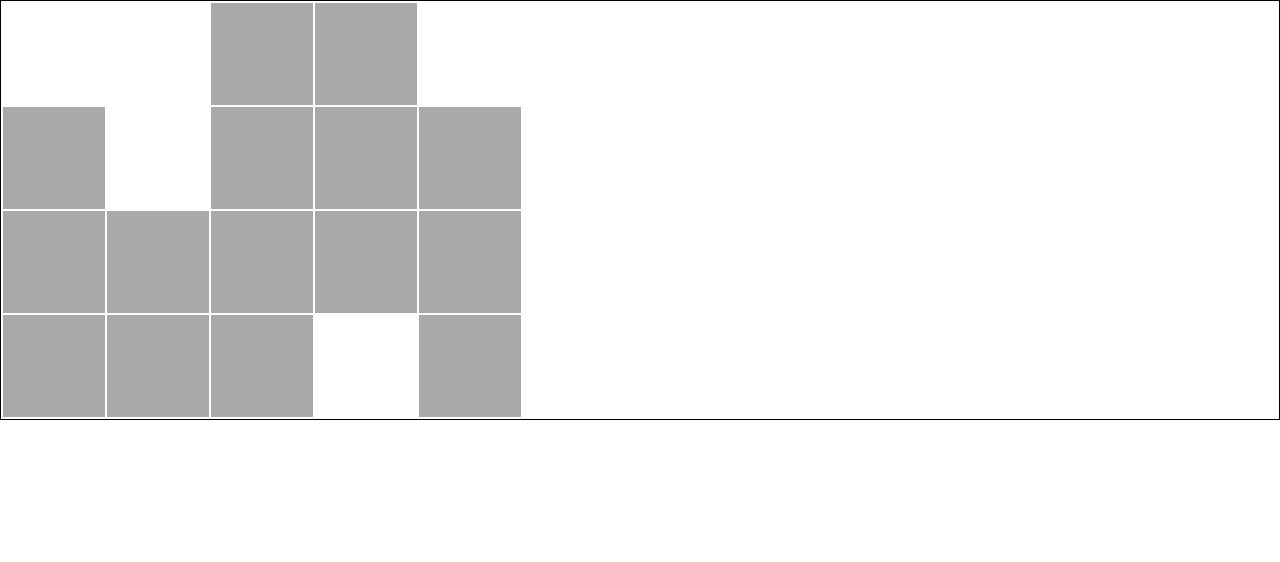
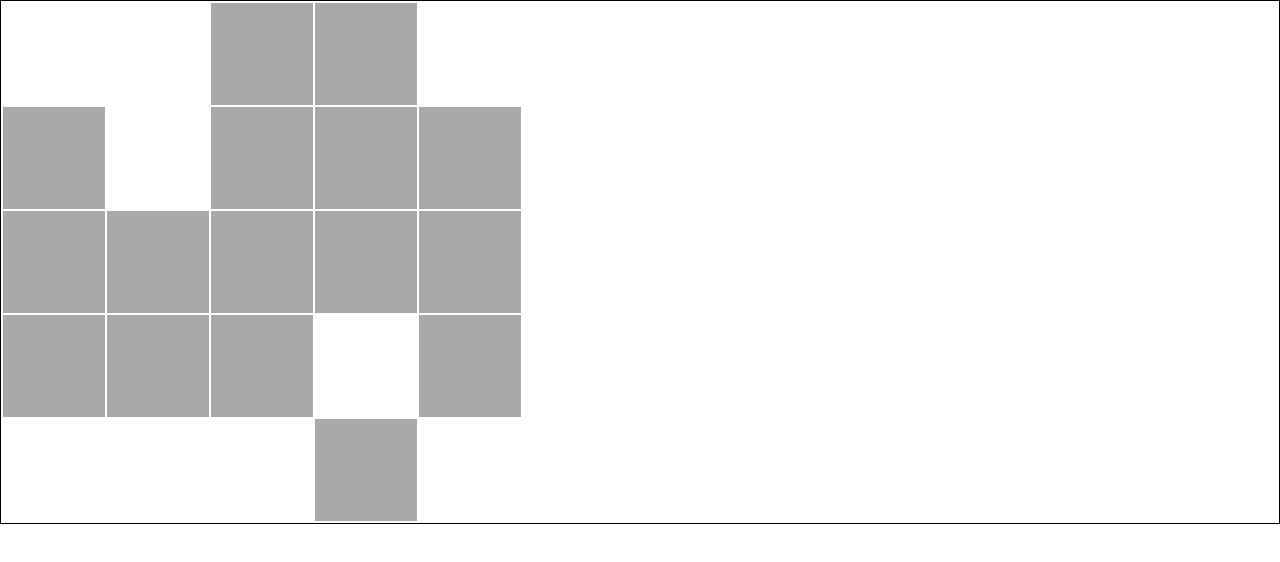
Before and after one commit to Joyce-w/39_React, a React (Create React App) app in the folder 39.7_Component_Design/: page / in a window 1280 px wide. Shown: the top 562 px of the page. Built offline with nearby package versions, Linux system fonts and the light colour scheme.

Commit message:
change tile to react to click

```diff
--- a/39.7_Component_Design/src/Board.js
+++ b/39.7_Component_Design/src/Board.js
@@ -27,16 +27,16 @@ import "./Board.css";
  *
  **/
 
-function Board({ nrows = 5, ncols = 4, chanceLightStartsOn = 0.4 }) {
+function Board({ nrows = 5, ncols = 5, chanceLightStartsOn = 0.4 }) {
   const [board, setBoard] = useState(createBoard(nrows, ncols));
   /** create a board nrows high/ncols wide, each cell randomly lit or unlit */
   function createBoard(nrows, ncols) {
     let initialBoard = [];
     // TODO: create array-of-arrays of true/false values
-    for (let i = 0; i < ncols; i++) {
+    for (let i = 0; i < nrows; i++) {
       let row = []
       initialBoard.push(row)
-      for (let j = 0; j < nrows; j++) {
+      for (let j = 0; j < ncols; j++) {
         row.push(Math.random() < chanceLightStartsOn ? true : false)
       }
     }
@@ -44,33 +44,6 @@ function Board({ nrows = 5, ncols = 4, chanceLightStartsOn = 0.4 }) {
   }
 
   console.log(board)
-  // function createBoard(nrows, ncols) {
-  //   let initialBoard = [];
-  //   // TODO: create array-of-arrays of true/false values
-  //   for (let r = 0; r < nrows; r++) {
-  //     let row = []
-  //     for (let c = 0; c < ncols; c++) {
-  //       //Create random num,  0 === false , 1 === true
-  //       const rand = () => {
-  //         let num = (Math.random() * 1)
-  //         return num;
-  //       }
-  //       row.push(
-  //                 <Cell
-  //           key={`${r}-${c}`} coord={`${r}-${c}`} flipCellsAroundMe={() => flipCellsAround(`${r}-${c}`)}
-  //           isLit={rand() < chanceLightStartsOn ? false : true}
-  //         />
-  //       )
-  //     }
-  //     initialBoard.push(
-  //       <tr>
-  //         {row}
-  //       </tr>
-  //     )
-
-  //   }
-  //   return initialBoard;
-  // }
 
   function hasWon(stateBoard) {
     // TODO: check the board in state to determine whether the player has won.
@@ -86,32 +59,34 @@ function Board({ nrows = 5, ncols = 4, chanceLightStartsOn = 0.4 }) {
   function flipCellsAround(coord) {
     setBoard(oldBoard => {
       const [y, x] = coord.split("-").map(Number);
+      console.log(y, x)
 
       const flipCell = (y, x, boardCopy) => {
         // if this coord is actually on board, flip it
-
         if (x >= 0 && x < ncols && y >= 0 && y < nrows) {
           boardCopy[y][x] = !boardCopy[y][x];
         }
+
       };
 
       // TODO: Make a (deep) copy of the oldBoard
       const copyOldBoard = [...board]
       // TODO: in the copy, flip this cell and the cells around it
+      flipCell(y, x, copyOldBoard)
 
       // TODO: return the copy
+      return copyOldBoard
     });
   }
 
   // if the game is won, just show a winning msg & render nothing else
 
-  // TODO
 
   // make table board
   let tableBoard = [];
-  for (let y = 0; y < ncols; y++) {
+  for (let y = 0; y < nrows; y++) {
     let row = [];
-    for (let x = 0; x < nrows; x++) {
+    for (let x = 0; x < ncols; x++) {
       let coord = `${y}-${x}`
       row.push(
         <Cell
@@ -121,12 +96,8 @@ function Board({ nrows = 5, ncols = 4, chanceLightStartsOn = 0.4 }) {
         />
       )
     }
-    tableBoard.push(<tr key={y}> { row } </tr>)
+    tableBoard.push(<tr key={y}>{row}</tr>)
   }
-
-
-  console.log(tableBoard)
-
 
 
   return (
```
